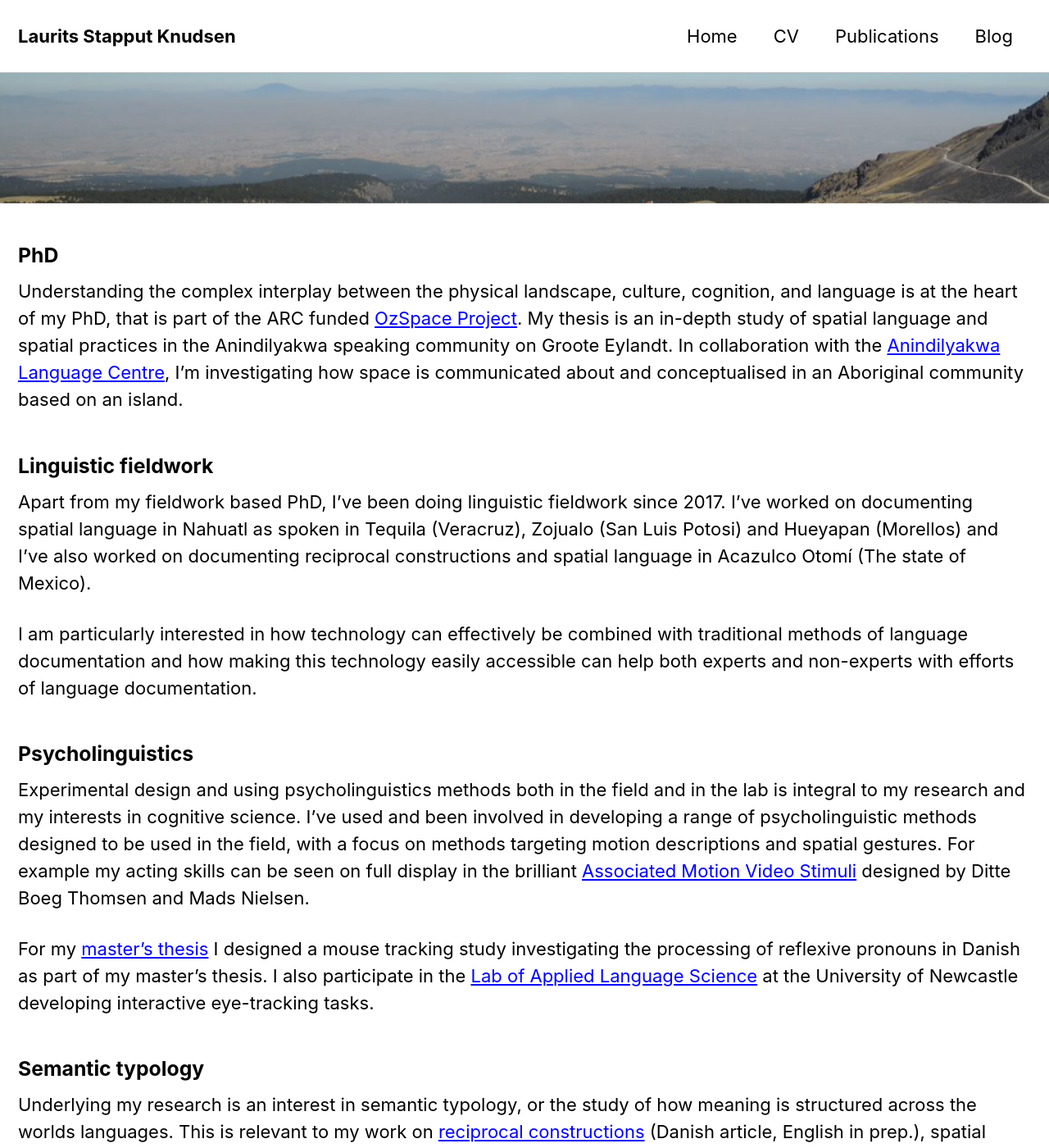
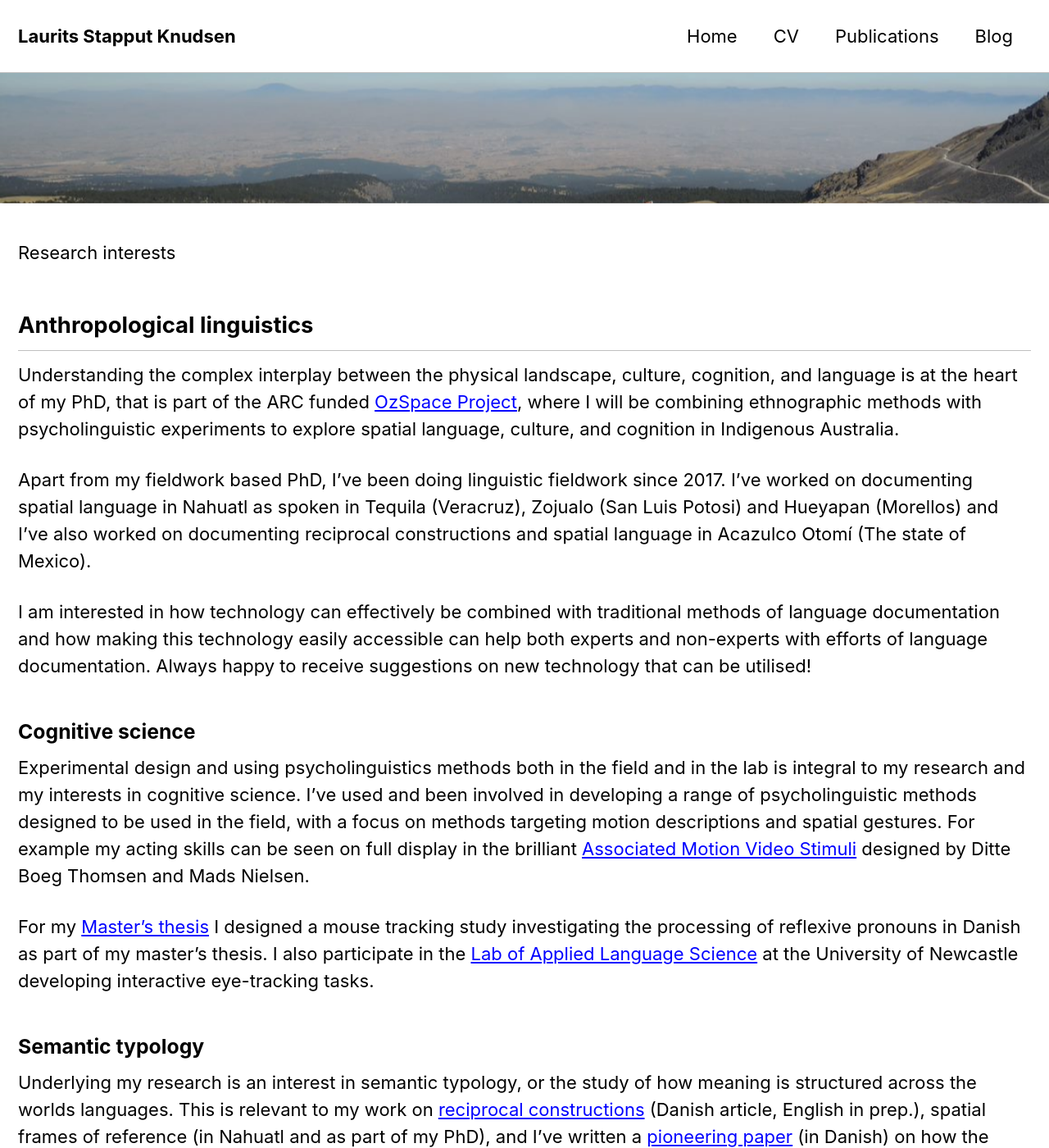
Before and after one commit to lstapputknudsen/lstapputknudsen.github.io, a Jekyll site: the page built from _pages/research.md, in a window 1280 px wide and 1400 px high. Shown: the whole window at 82% size. Built offline with Jekyll 4.4.1, drawn with Linux system fonts in a browser that asks for light colours; cached includes are drawn as plain includes.

Commit message:
updated research and index

```diff
--- a/_pages/research.md
+++ b/_pages/research.md
@@ -8,21 +8,21 @@ header:
   overlay_image: /assets/images/flat.JPG
 ---
 
-### PhD
+Research interests
 
-Understanding the complex interplay between the physical landscape, culture, cognition, and language is at the heart of my PhD, that is part of the ARC funded [OzSpace Project](ozspace.org). My thesis is an in-depth study of spatial language and spatial practices in the Anindilyakwa speaking community on Groote Eylandt. In collaboration with the [Anindilyakwa Language Centre](https://www.anindilyakwa.org.au/), I'm investigating how space is communicated about and conceptualised in an Aboriginal community based on an island.
+## Anthropological linguistics
 
-### Linguistic fieldwork
+Understanding the complex interplay between the physical landscape, culture, cognition, and language is at the heart of my PhD, that is part of the ARC funded [OzSpace Project](ozspace.org), where I will be combining ethnographic methods with psycholinguistic experiments to explore spatial language, culture, and cognition in Indigenous Australia.
 
 Apart from my fieldwork based PhD, I've been doing linguistic fieldwork since 2017. I've worked on documenting spatial language in Nahuatl as spoken in Tequila (Veracruz), Zojualo (San Luis Potosi) and Hueyapan (Morellos) and I've also worked on documenting reciprocal constructions and spatial language in Acazulco Otomí (The state of Mexico).
 
-I am particularly interested in how technology can effectively be combined with traditional methods of language documentation and how making this technology easily accessible can help both experts and non-experts with efforts of language documentation.
+I am interested in how technology can effectively be combined with traditional methods of language documentation and how making this technology easily accessible can help both experts and non-experts with efforts of language documentation. Always happy to receive suggestions on new technology that can be utilised!
 
-### Psycholinguistics
+### Cognitive science
 
-Experimental design and using psycholinguistics methods both in the field and in the lab is integral to my research and my interests in cognitive science. I've used and been involved in developing a range of psycholinguistic methods designed to be used in the field, with a focus on methods targeting motion descriptions and spatial gestures. For example my acting skills can be seen on full display in the brilliant [Associated Motion Video Stimuli](link) designed by Ditte Boeg Thomsen and Mads Nielsen.
+Experimental design and using psycholinguistics methods both in the field and in the lab is integral to my research and my interests in cognitive science. I've used and been involved in developing a range of psycholinguistic methods designed to be used in the field, with a focus on methods targeting motion descriptions and spatial gestures. For example my acting skills can be seen on full display in the brilliant [Associated Motion Video Stimuli](https://osf.io/4bpxd/) designed by Ditte Boeg Thomsen and Mads Nielsen.
 
-For my [master's thesis](link) I designed a mouse tracking study investigating the processing of reflexive pronouns in Danish as part of my master's thesis. I also participate in the [Lab of Applied Language Science](link) at the University of Newcastle developing interactive eye-tracking tasks.
+For my [Master's thesis](link) I designed a mouse tracking study investigating the processing of reflexive pronouns in Danish as part of my master's thesis. I also participate in the [Lab of Applied Language Science](https://www.newcastle.edu.au/school/humanities-creative-industries-social-sciences/groups/clshs/research/lab-for-applied-language-science) at the University of Newcastle developing interactive eye-tracking tasks.
 
 ### Semantic typology
 
```
Also changed, not shown: index.md (+1 -1 lines), 5 other files.
